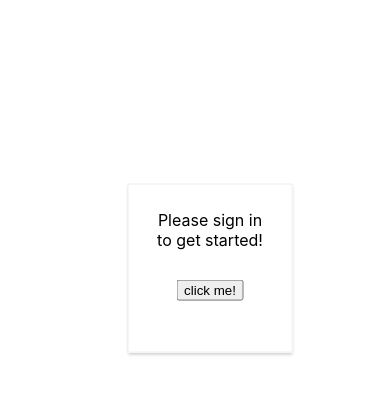
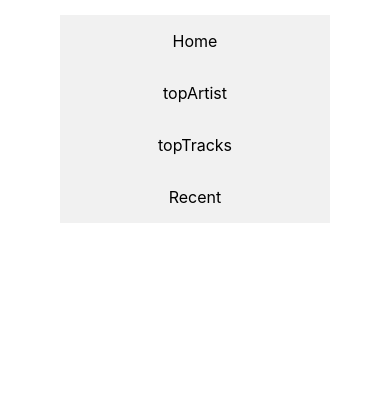
Before and after one commit to kelarcrisp/spotify-KR, a React (Create React App) app in the folder client/: page /profile in a window 390 px wide. Shown: the top 394 px of the page. Built offline with nearby package versions, Linux system fonts and the light colour scheme; no server answers.

Commit message:
ready to pull info

```diff
--- a/client/package.json
+++ b/client/package.json
@@ -6,6 +6,7 @@
     "@testing-library/jest-dom": "^4.2.4",
     "@testing-library/react": "^9.3.2",
     "@testing-library/user-event": "^7.1.2",
+    "query-string": "^6.11.1",
     "react": "^16.13.0",
     "react-dom": "^16.13.0",
     "react-scripts": "3.4.0"
--- a/client/src/App.js
+++ b/client/src/App.js
@@ -1,6 +1,15 @@
 import React, { Component } from 'react';
 import './App.css';
 import SignIn from './containers/SignIn/SignIn';
+import Profile from './components/Profile/Profile'
+import {
+  BrowserRouter as Router,
+  Switch,
+  Route,
+  Link
+} from "react-router-dom";
+
+
 class App extends Component {
 
   getHashParams = () => {
@@ -14,9 +23,14 @@ class App extends Component {
   }
   render() {
     return (
-      <div className="App" >
-        <SignIn />
-      </div>
+      <Router>
+        <div className="App" >
+          <Switch>
+            <Route path="/profile" component={Profile} />
+            <Route path="/" component={SignIn} />
+          </Switch>
+        </div>
+      </Router>
     );
   }
 }
--- /dev/null
+++ b/client/src/components/Profile/Profile.js
@@ -0,0 +1,36 @@
+import React, { Component } from 'react';
+import NavBar from '../../containers/NavBar/NavBar';
+import queryString from 'query-string';
+
+// This will be the page that is initially directed to from the signIn page
+class Profile extends Component {
+    constructor(props) {
+        super(props);
+    }
+
+    componentDidMount() {
+        let parsed = queryString.parse(this.props.location.pathname)
+        console.log(parsed, 'PARSED URI')
+
+        const accessToken = parsed.access_token
+        console.log(parsed, 'query code')
+
+        fetch('https://api.spotify.com/v1/me', {
+            headers: {
+                'Authorization': 'Bearer' + accessToken
+            }
+        }).then(response => response.json()).then(data => console.log(data))
+
+    };
+
+    render() {
+        return (
+            <div>
+                <NavBar />
+            </div>
+        );
+    }
+
+}
+
+export default Profile;
--- /dev/null
+++ b/client/src/containers/NavBar/NavBar.js
@@ -0,0 +1,19 @@
+import React, { Component } from 'react';
+import { NavLink } from 'react-router-dom'
+import classes from './NavBar.module.css'
+class NavBar extends Component {
+    render() {
+        return (
+            <div>
+                <div className={classes.Sidebar}>
+                    <NavLink to='/profile'>Home</NavLink>
+                    <NavLink to='/profile'>topArtist</NavLink>
+                    <NavLink to='/profile'>topTracks</NavLink>
+                    <NavLink to='/profile'>Recent</NavLink>
+                </div>
+            </div>
+        );
+    }
+}
+
+export default NavBar;
--- /dev/null
+++ b/client/src/containers/NavBar/NavBar.module.css
@@ -0,0 +1,56 @@
+/* The side navigation menu */
+.Sidebar {
+  margin: 0;
+  padding: 0;
+  width: 200px;
+  background-color: #f1f1f1;
+  position: fixed;
+  height: 100%;
+  overflow: auto;
+}
+
+/* Sidebar links */
+.Sidebar a {
+  display: block;
+  color: black;
+  padding: 16px;
+  text-decoration: none;
+}
+
+/* Active/current link */
+.Sidebar a.active {
+  background-color: #4CAF50;
+  color: white;
+}
+
+/* Links on mouse-over */
+.Sidebar a:hover:not(.active) {
+  background-color: #555;
+  color: white;
+}
+
+/* Page content. The value of the margin-left property should match the value of the Sidebar's width property */
+div.content {
+  margin-left: 200px;
+  padding: 1px 16px;
+  height: 1000px;
+}
+
+/* On screens that are less than 700px wide, make the Sidebar into a topbar */
+@media screen and (max-width: 700px) {
+  .Sidebar {
+    width: 100%;
+    height: auto;
+    position: relative;
+  }
+  .Sidebar a {float: left;}
+  div.content {margin-left: 0;}
+}
+
+/* On screens that are less than 400px, display the bar vertically, instead of horizontally */
+@media screen and (max-width: 400px) {
+  .Sidebar a {
+    text-align: center;
+    float: none;
+  }
+}
```
Also changed, not shown: 1 other file (tests, documents, lock files or other folders).
